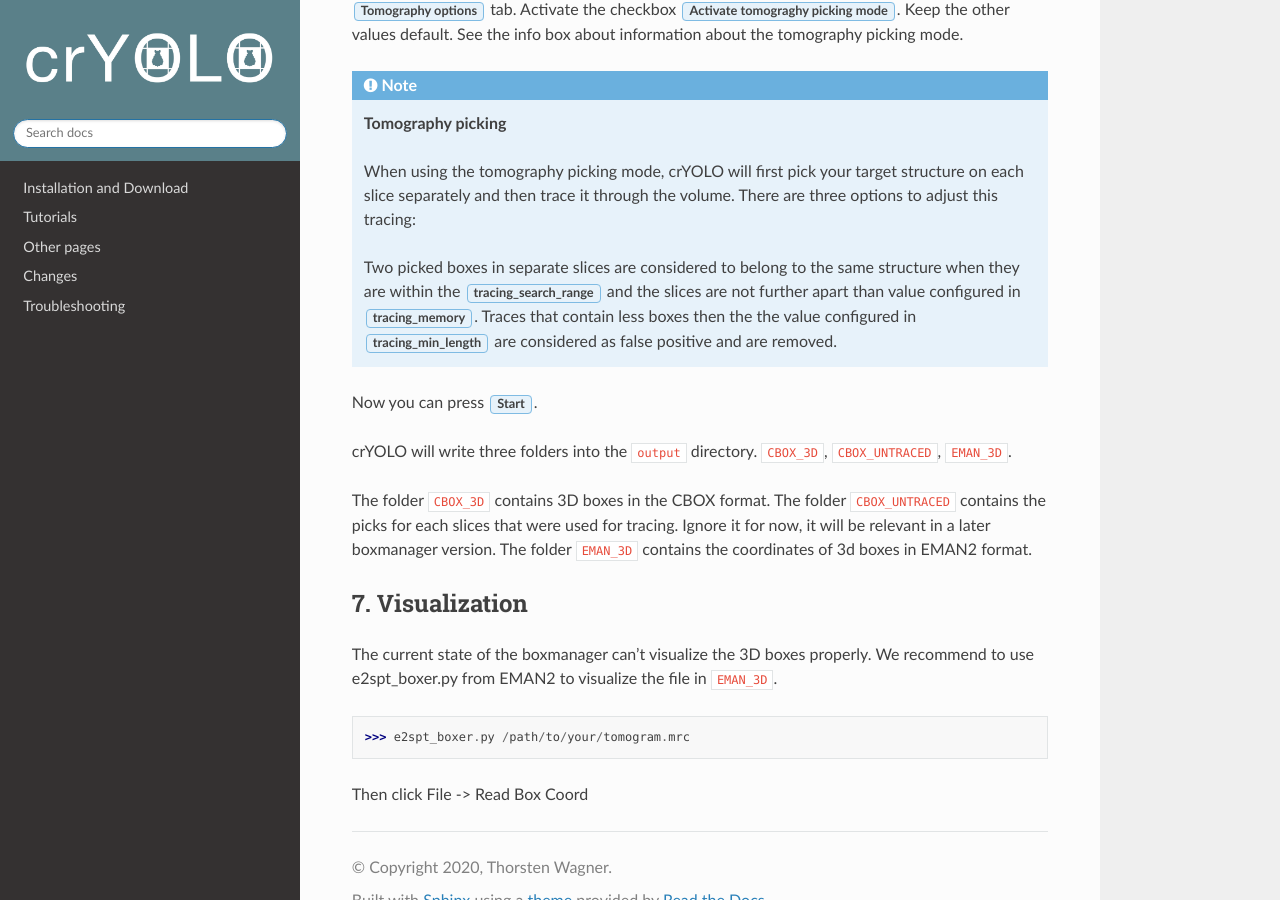
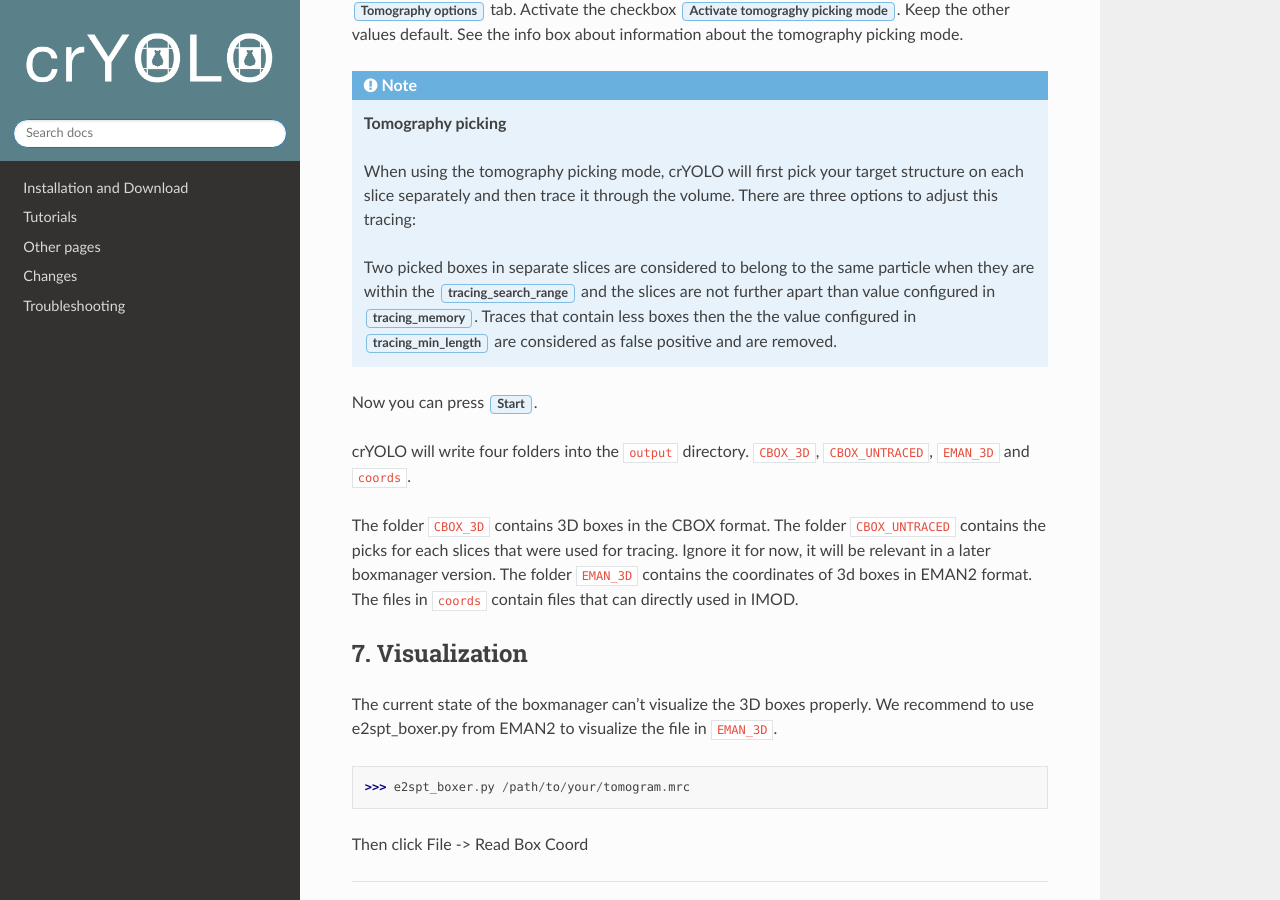
Before and after one commit to MPI-Dortmund/cryolo, a Sphinx documentation site: the page built from source/tutorials/tut05_tomo.rst, in a window 1280 px wide and 900 px high, scrolled down 5217 px. Built offline with Sphinx 7.4.7 and the Read the Docs theme 2.0.0, drawn with Linux system fonts in a browser that asks for light colours.

Commit message:
update tutorial

```diff
--- a/source/tutorials/tut05_tomo.rst
+++ b/source/tutorials/tut05_tomo.rst
@@ -100,18 +100,19 @@ Keep the other values default. See the info box about information about the tomo
     When using the tomography picking mode, crYOLO will first pick your target structure on each slice
     separately and then trace it through the volume. There are three options to adjust this tracing:
 
-    Two picked boxes in separate slices are considered to belong to the same structure when they are
+    Two picked boxes in separate slices are considered to belong to the same particle when they are
     within the :guilabel:`tracing_search_range` and the slices are not further apart than value configured
     in :guilabel:`tracing_memory`. Traces that contain less boxes then the the value configured in
     :guilabel:`tracing_min_length` are considered as false positive and are removed.
 
 Now you can press :guilabel:`Start`.
 
-crYOLO will write three folders into the :file:`output` directory. :file:`CBOX_3D`, :file:`CBOX_UNTRACED`, :file:`EMAN_3D`.
+crYOLO will write four folders into the :file:`output` directory. :file:`CBOX_3D`, :file:`CBOX_UNTRACED`, :file:`EMAN_3D` and :file:`coords`.
 
 The folder :file:`CBOX_3D` contains 3D boxes in the CBOX format. The folder :file:`CBOX_UNTRACED`
 contains the picks for each slices that were used for tracing. Ignore it for now, it will be relevant
 in a later boxmanager version. The folder :file:`EMAN_3D` contains the coordinates of 3d boxes in EMAN2 format.
+The files in :file:`coords` contain files that can directly used in IMOD.
 
 
 7. Visualization
```
